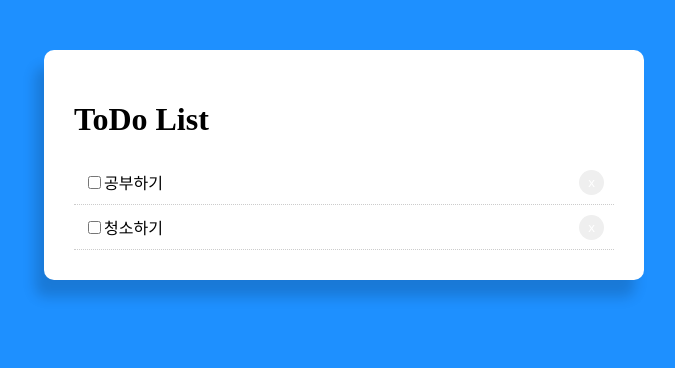
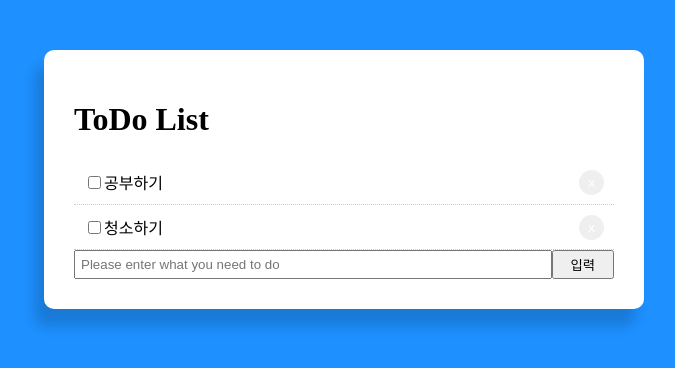
Before and after one commit to JHKIMS/React_Start, a React (Create React App) app: page / in a window 1280 px wide. Shown: the top 368 px of the page, without its empty margins (296-971 px from the left). Built offline with nearby package versions, Linux system fonts and the light colour scheme.

Commit message:
React-ToDo할일목록 추가

```diff
--- a/src/App.js
+++ b/src/App.js
@@ -31,6 +31,8 @@ export default class App extends Component{
         completed: false
       },
     ],
+
+    value: ""
   }
 
   handleClick = (id) =>{
@@ -38,6 +40,27 @@ export default class App extends Component{
     console.log("뉴투두데이터",newTodoData);
     this.setState({todoDatas: newTodoData});
   }
+
+  handleChange = (e) =>{
+    console.log("입력시 발생하는 이벤트",e.target.value);
+    this.setState({value:e.target.value})
+  }
+
+  handleSubmit =(e) =>{
+    // form안에 input을 전송할 때 페이지 리로드 되는 것을 막아준다.
+    e.preventDefault();
+
+    //새로운 할일
+    let newTodo={
+      id: Date.now(), // 유니크한 값 :: 현재 날짜
+      title: this.state.value,
+      completed: false,
+    };
+
+    //새로운 할 일 더해주기.
+    this.setState({ todoDatas: [...this.state.todoDatas, newTodo]})
+  }
+
   render(){
     return(
       <div className="container">
@@ -54,6 +77,24 @@ export default class App extends Component{
           </div>
         ))}
 
+{/* Todo리스트 추가하는 부분 */}
+          <form style={{display:'flex'}} onSubmit={this.handleSubmit}>
+            <input type="text" name="value"
+            style={{flex:'10', padding:'5px'}}
+            placeholder="Please enter what you need to do"
+            value={this.state.value}
+            onChange={this.handleChange}
+            />
+
+            <input type="submit"
+            value="입력"
+            className="btn"
+            style={{flex: '1'}}
+            />
+
+          </form>
+
+
         </div>
       </div>
     )
```
